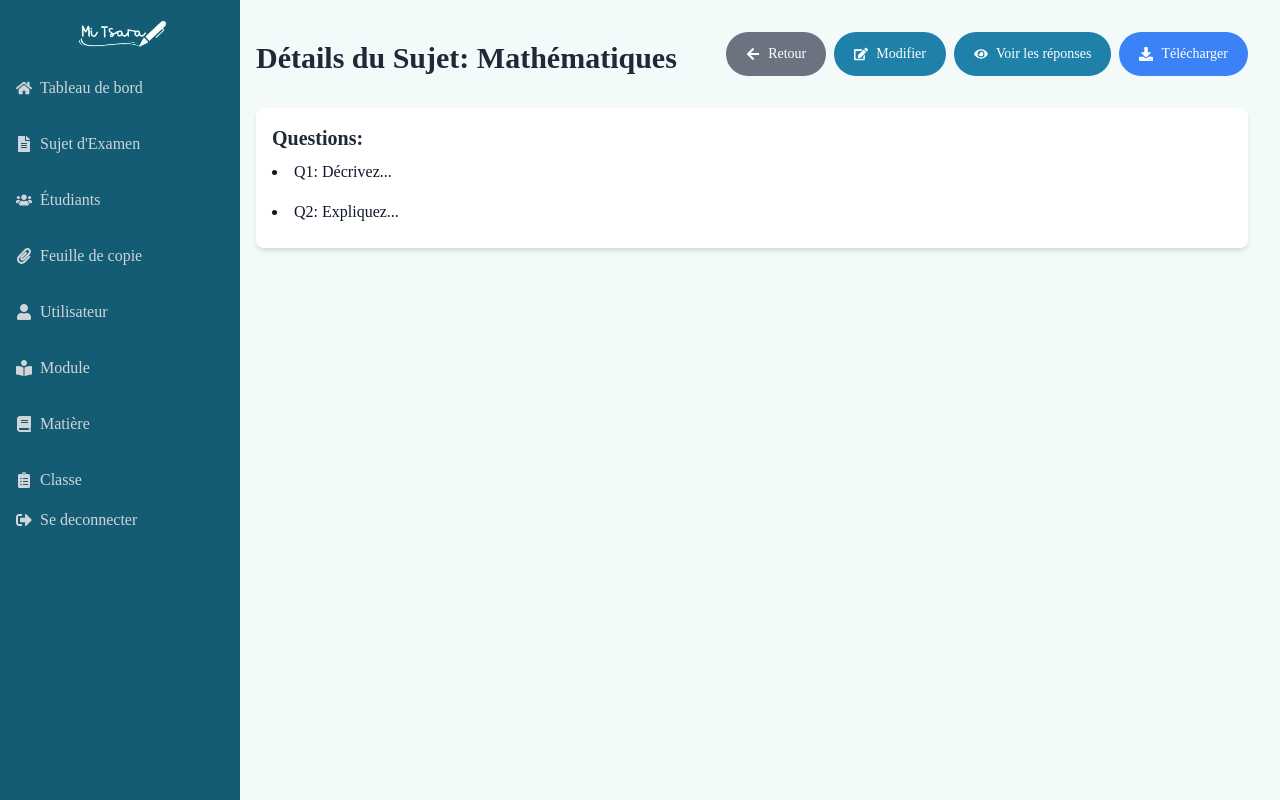
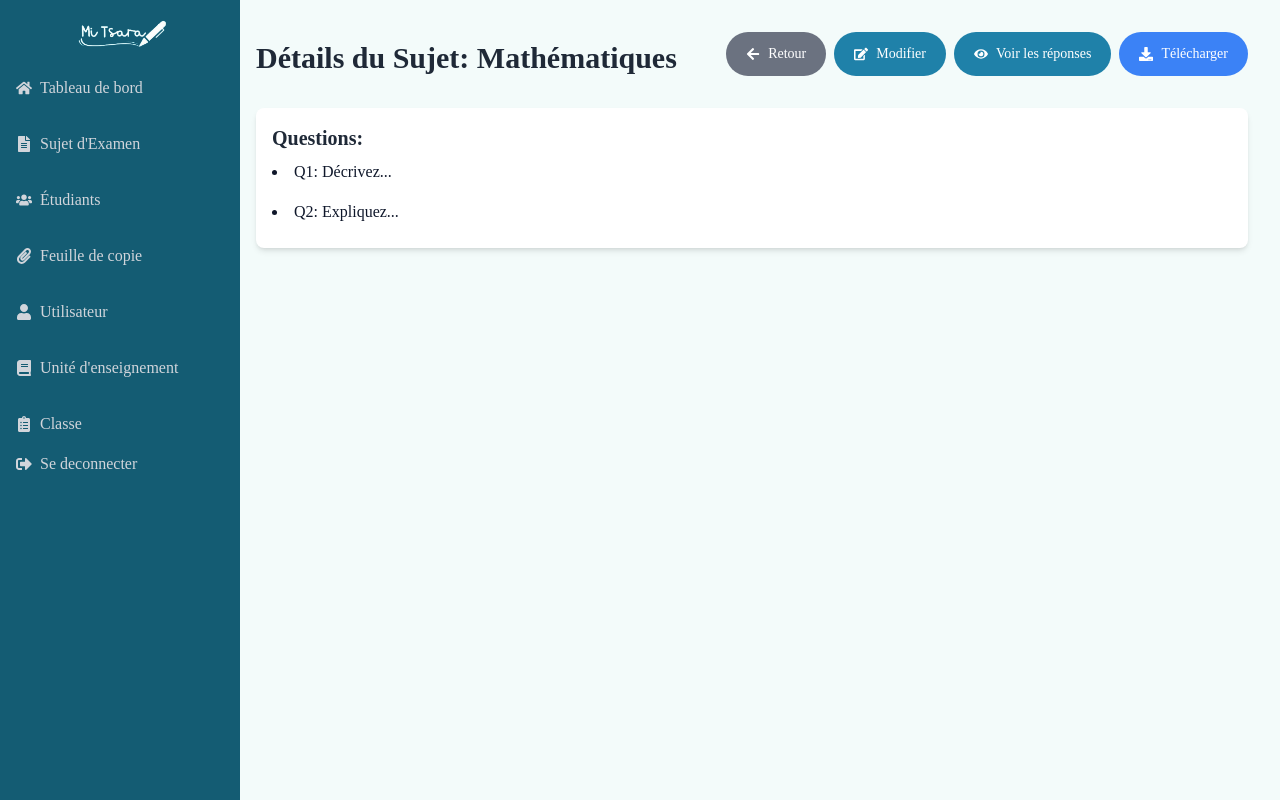
Before and after one commit to SophieRasoamialy/auto-grader, a React (Create React App) app: page /sujet/1 in a window 1280 px wide. Built offline with nearby package versions, Linux system fonts and the light colour scheme.

Commit message:
changement du nom du composant module en UE

```diff
--- a/src/App.js
+++ b/src/App.js
@@ -11,7 +11,7 @@ import CreateExam from "./components/Questions/CreateExam";
 import UploadCopy from "./components/Answer/UploadCopy";
 import ListCopy from "./components/Answer/listCopy";
 import ListNiveau from "./components/Niveau/listNiveau";
-import Modules from "./components/Module/listModule";
+import Modules from "./components/UE/listModule";
 
 const App = () => {
   return (
--- a/src/components/components/Sidebar.jsx
+++ b/src/components/components/Sidebar.jsx
@@ -83,17 +83,8 @@ const Sidebar = () => {
               to="/modules"
               className="flex items-center py-2 px-4 text-gray-300 hover:bg-gray-700 hover:text-white"
             >
-              <FaBookReader className="mr-2" />
-              Module
-            </Link>
-          </li>
-          <li>
-            <Link
-              to="/matiere"
-              className="flex items-center py-2 px-4 text-gray-300 hover:bg-gray-700 hover:text-white"
-            >
               <FaBook className="mr-2" />
-              Matière
+              Unité d'enseignement
             </Link>
           </li>
           <li>
```
Also changed, not shown: src/components/UE/listModule.jsx (renamed from src/components/Module/listModule.jsx), src/components/UE/moduleModal.jsx (renamed from src/components/Module/moduleModal.jsx).
